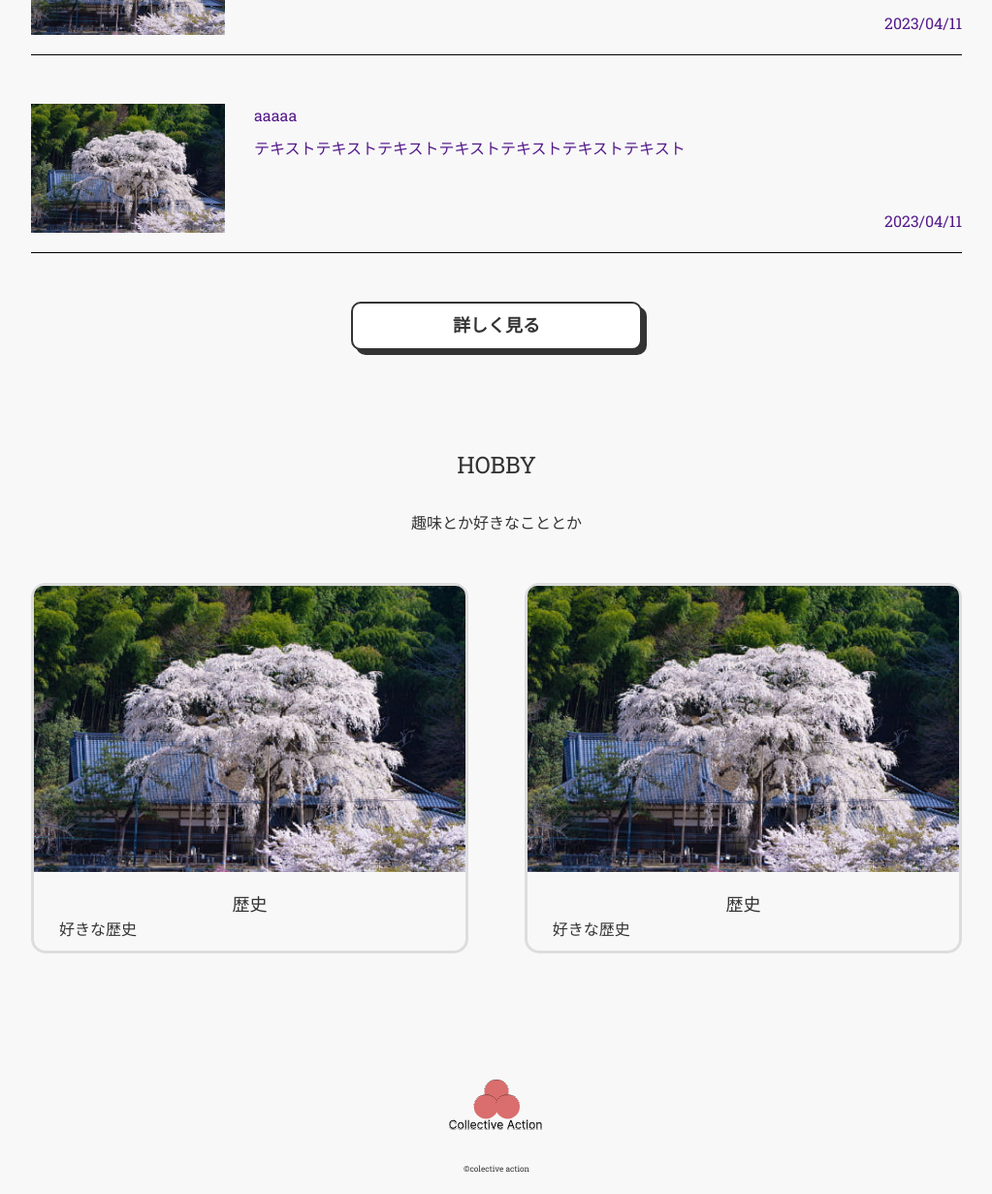
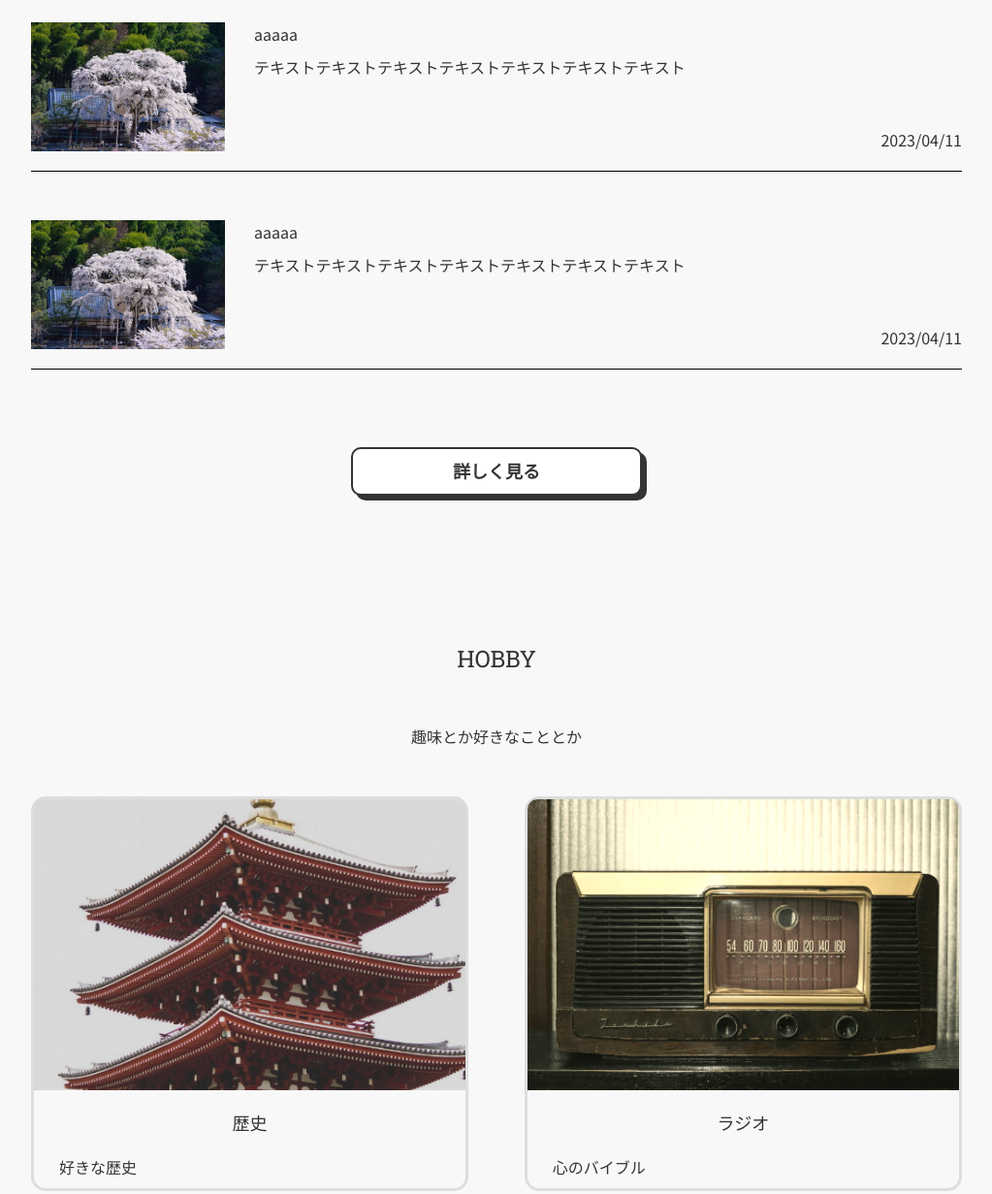
Before and after one commit to kugotoshiaki/vacant, a plain HTML site: page index.html in a window 1280 px wide. Shown: the part 1457-2688 px from the top of the page at 97% size, without its empty margins (128-1151 px from the left). Drawn offline with Linux system fonts and the light colour scheme.

Commit message:
indexおわり

```diff
--- a/index.html
+++ b/index.html
@@ -31,14 +31,18 @@
       </div>
       <section class="sec sec01">
         <h2 class="heading-title" id="about">about</h2>
-        <p>今やっている案件や、勉強してきたこと</p>
+        <div class="lead-text">
+          <p>今やっている案件や、勉強してきたこと</p>
+        </div>
         <div class="btn-area">
           <a href="/about/" class="btn01">詳しく見る</a>
         </div>
       </section>
       <section class="sec sec02">
         <h2 class="heading-title" id="blog">blog</h2>
-        <p>備忘録やアウトプット</p>
+        <div class="lead-text">
+          <p>備忘録やアウトプット</p>
+        </div>
         <ul class="article-list">
           <li class="list">
             <a href="" class="item">
@@ -125,7 +129,7 @@
             <li class="item">
               <a href="#" class="card">
                 <div class="thumb-wrap">
-                  <img src="/img/image-01.jpg" alt="" class="_img card-thumb" width="200" height="200" decoding="async">
+                  <img src="/img/image-07.jpg" alt="" class="_img card-thumb -filter_cont" width="200" height="200" decoding="async">
                 </div>
                 <dl class="detaile-list">
                   <dt class="detaile-list__ttl">歴史</dt>
@@ -136,11 +140,11 @@
             <li class="item">
               <a href="#" class="card">
                 <div class="thumb-wrap">
-                  <img src="/img/image-01.jpg" alt="" class="_img card-thumb" width="200" height="200" decoding="async">
+                  <img src="/img/image-08.jpg" alt="" class="_img card-thumb -filter_sepia" width="200" height="200" decoding="async">
                 </div>
                 <dl class="detaile-list">
-                  <dt class="detaile-list__ttl">歴史</dt>
-                  <dd class="detaile-list__desc">好きな歴史</dd>
+                  <dt class="detaile-list__ttl">ラジオ</dt>
+                  <dd class="detaile-list__desc">心のバイブル</dd>
                 </dl>
               </a>
             </li>
--- a/sass/style.scss
+++ b/sass/style.scss
@@ -6,9 +6,12 @@ $baseFontSize: 16;
 
 $baseFontColor: #333;
 
+:root {
+  --textEn: 'Roboto Slab';
+}
+
 html {
   font-family: 'Noto Sans JP', sans-serif;
-  font-family: 'Roboto Slab', serif;
   color: #333;
   scroll-behavior: smooth;
 }
@@ -77,6 +80,8 @@ body {
       display: grid;
       align-items: center;
       padding: 20px;
+      font-family: var(--textEn);
+      text-transform: uppercase;
     }
   }
 }
@@ -117,7 +122,8 @@ body {
 }
 
 .heading-title {
-  margin-bottom: 30px;
+  margin-bottom: 50px;
+  font-family: var(--textEn);
   text-align: center;
   text-transform: uppercase;
   font-size: rem(24);
@@ -128,7 +134,8 @@ body {
 }
 
 .sec {
-  margin: 100px 0 0;
+  margin: 50px 0 0;
+  padding: 50px 0 50px;
 }
 
 .contents-wrap {
@@ -136,7 +143,7 @@ body {
 }
 
 .btn-area {
-  margin-top: 50px;
+  margin-top: 80px;
   text-align: center;
 }
 
@@ -182,13 +189,17 @@ body {
       }
       @media screen and (max-width:600px) {
         .thumb {
-          flex: 0 1 auto;
+          flex: 0 1 100%;
+          max-width: 200px;
+          display: grid;
+          place-content: center;
         }
       }
       .blog-sec {
         flex: 1 1 auto;
         display: flex;
         flex-direction: column;
+        color: #333;
         .title {
           margin-bottom: 10px;
         }
@@ -196,6 +207,9 @@ body {
           display: flex;
           flex-direction: column;
           height: 100%;
+          .text {
+            margin-bottom: 20px;
+          }
           .time {
             margin-top: auto;
             text-align: right;
@@ -225,7 +239,16 @@ body {
       border-radius: 10px 10px 0px 0px;
       overflow: hidden;
       .card-thumb {
+        width: 100%;
+        height: 300px;
+        object-fit: cover;
         transition: all .3s ease-in;
+      }
+      .-filter_sepia {
+        filter: sepia(0.5);
+      }
+      .-filter_cont {
+        filter: contrast(0.7);
       }
     }
     .detaile-list {
@@ -234,7 +257,7 @@ body {
       padding: 10px;
       text-align: center;
       &__ttl {
-        margin-top: 10px;
+        margin: 10px 0 20px;
         font-size: rem(18);
       }
       &__desc {
```
Also changed, not shown: css/style.css, img/image-07.jpg (added), img/image-08.jpg (added), 1 other file.
